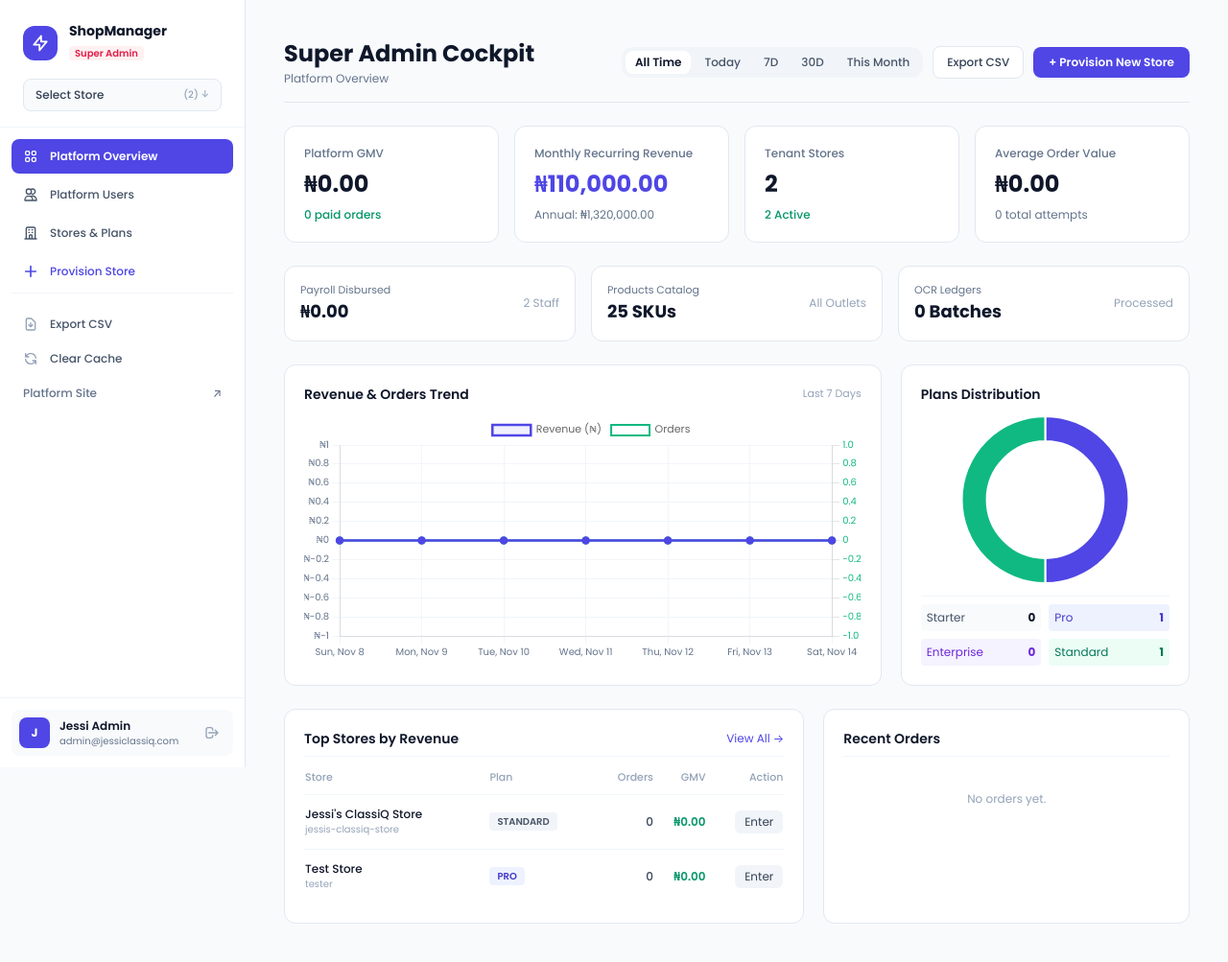
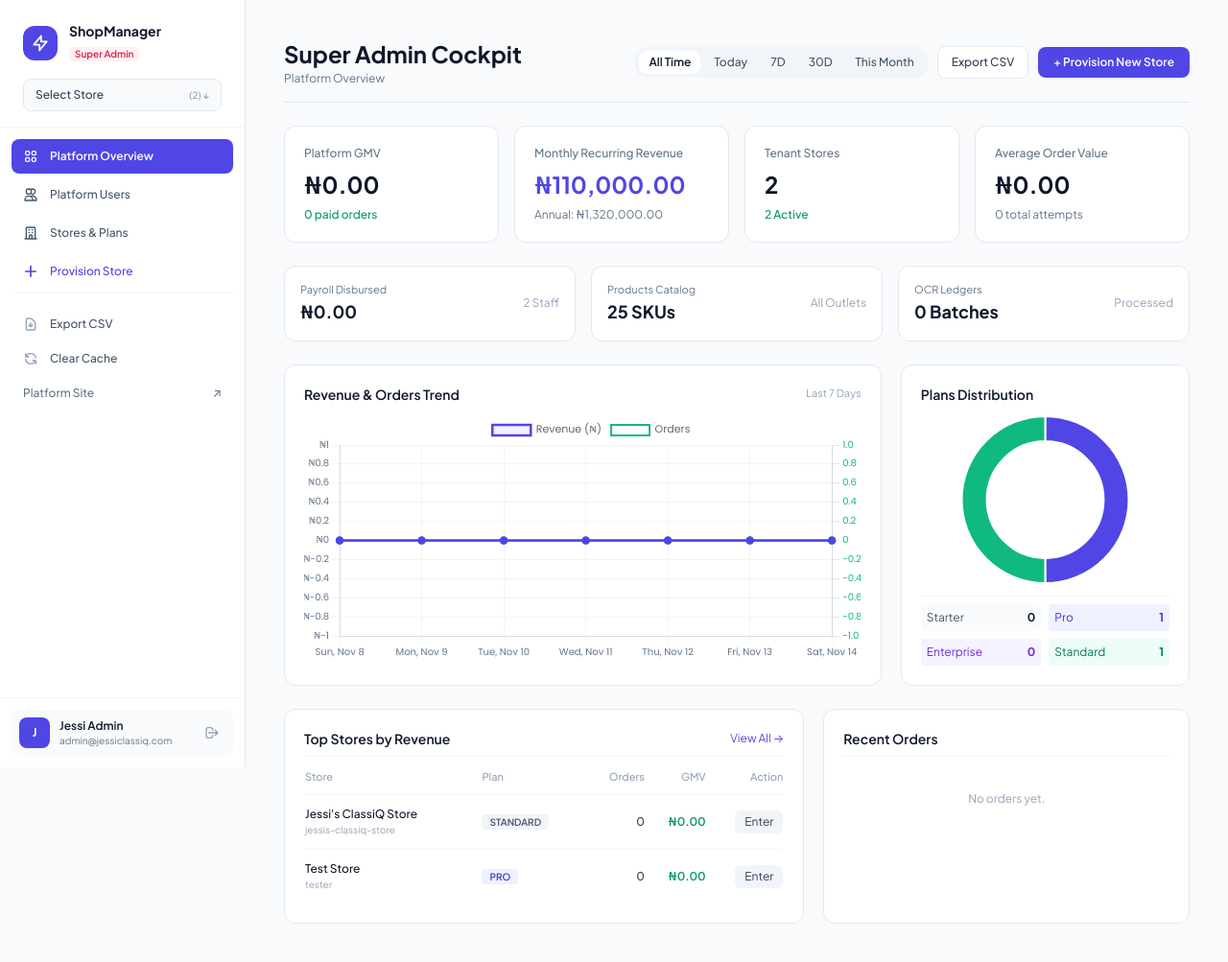
Before and after one commit to ruelnuffy/Shop-manager, a Laravel app: page /super-admin in a window 1280 px wide. Shown: the whole page at 96% size. Run offline with Laravel 12, Linux system fonts and the light colour scheme; a user stored in the database is signed in; data comes from the database, SQL or seed files in the repository; data that the repository does not hold is empty; style sheets or scripts are compiled from the project's sources; some libraries are stand-ins or nearby versions.

Commit message:
Use default sans font in Super Admin layout

```diff
--- a/resources/views/layouts/super-admin.blade.php
+++ b/resources/views/layouts/super-admin.blade.php
@@ -7,19 +7,8 @@
 
     <title>{{ $title ?? 'Super Admin Cockpit' }} &bull; {{ config('app.platform_name', 'ShopManager') }}</title>
 
-    <!-- Google Font: Poppins -->
-    <link rel="preconnect" href="https://fonts.googleapis.com">
-    <link rel="preconnect" href="https://fonts.gstatic.com" crossorigin>
-    <link href="https://fonts.googleapis.com/css2?family=Poppins:wght@300;400;500;600;700&display=swap" rel="stylesheet">
-
     <!-- Proper Compiled Tailwind CSS & JS -->
     @vite(['resources/css/app.css', 'resources/js/app.js'])
-
-    <style>
-        body, button, input, select, textarea, table, h1, h2, h3, h4, span, p, a {
-            font-family: 'Poppins', system-ui, -apple-system, sans-serif !important;
-        }
-    </style>
 
     <!-- Chart.js -->
     <script src="https://cdn.jsdelivr.net/npm/chart.js@4.4.6/dist/chart.umd.min.js"></script>
```
